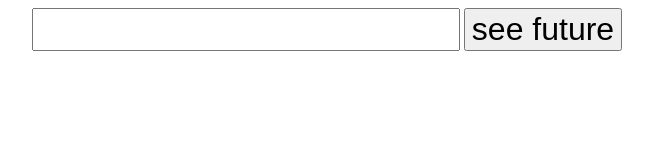
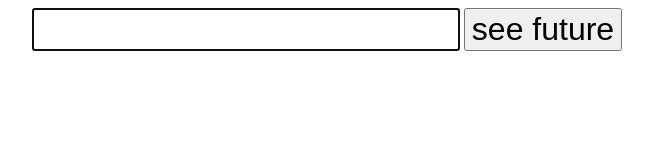
Before and after one commit to hernaneche/teleologic, a plain HTML site: page index.html in a window 1280 px wide. Shown: the whole page, without its empty margins (313-966 px from the left). Drawn offline with Linux system fonts and the light colour scheme.

Commit message:
autofocus

```diff
--- a/index.html
+++ b/index.html
@@ -6,7 +6,7 @@
 	<body>
 		<div style="margin: 0 auto; text-align:center">
 
-		<input id="in" type="text" style="text-align: center; font-size: 2em;"></input>
+		<input id="in" type="text" style="text-align: center; font-size: 2em;" autofocus></input>
 		<button type="button" style="font-size: 2em;" onclick="show()" >see future</button>
 		<div id="out" style="font-size: 5em; margin-top:2em;"></div>
 
@@ -18,7 +18,7 @@
 		}
 
 		function show() {
-		        setOut(extintionTest(document.getElementById('in').value));
+		    setOut(extintionTest(document.getElementById('in').value));
 		}
 
 		function enter(el) {
```
